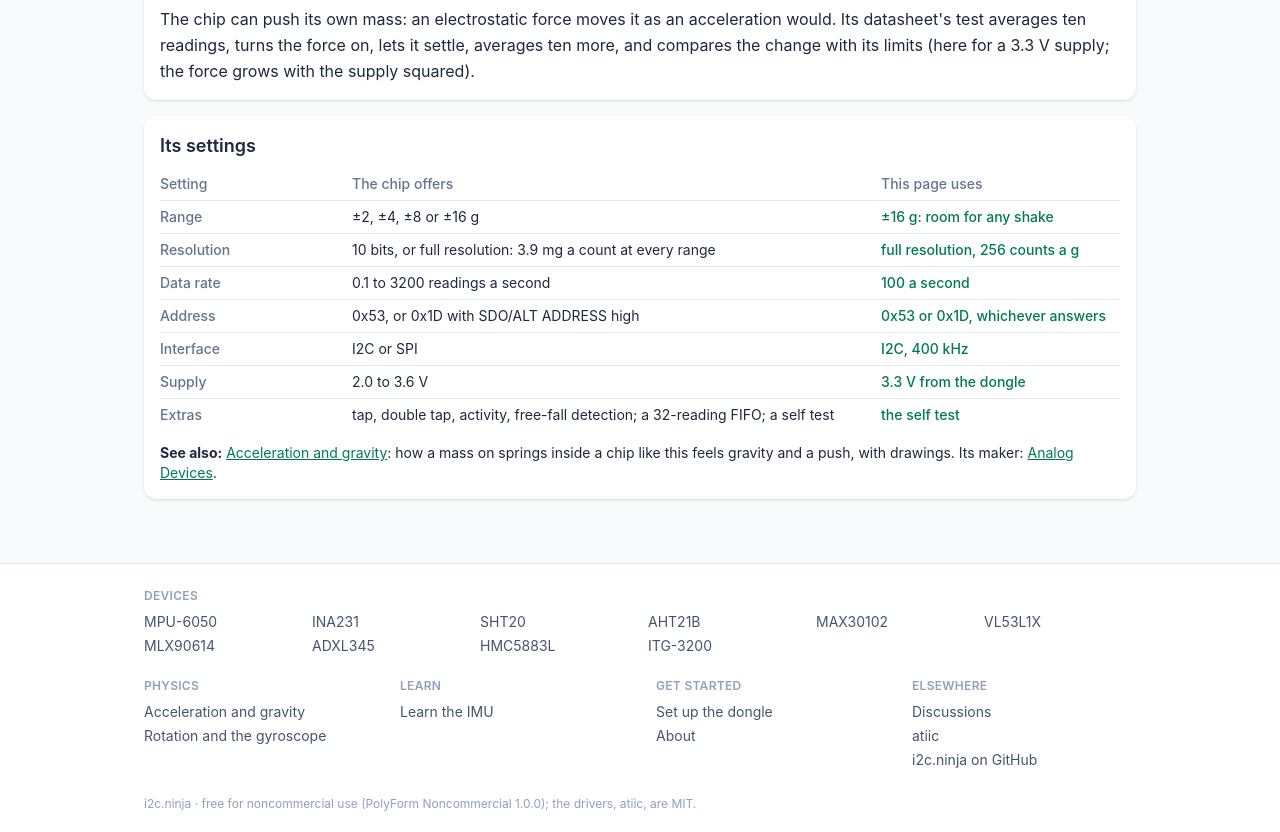
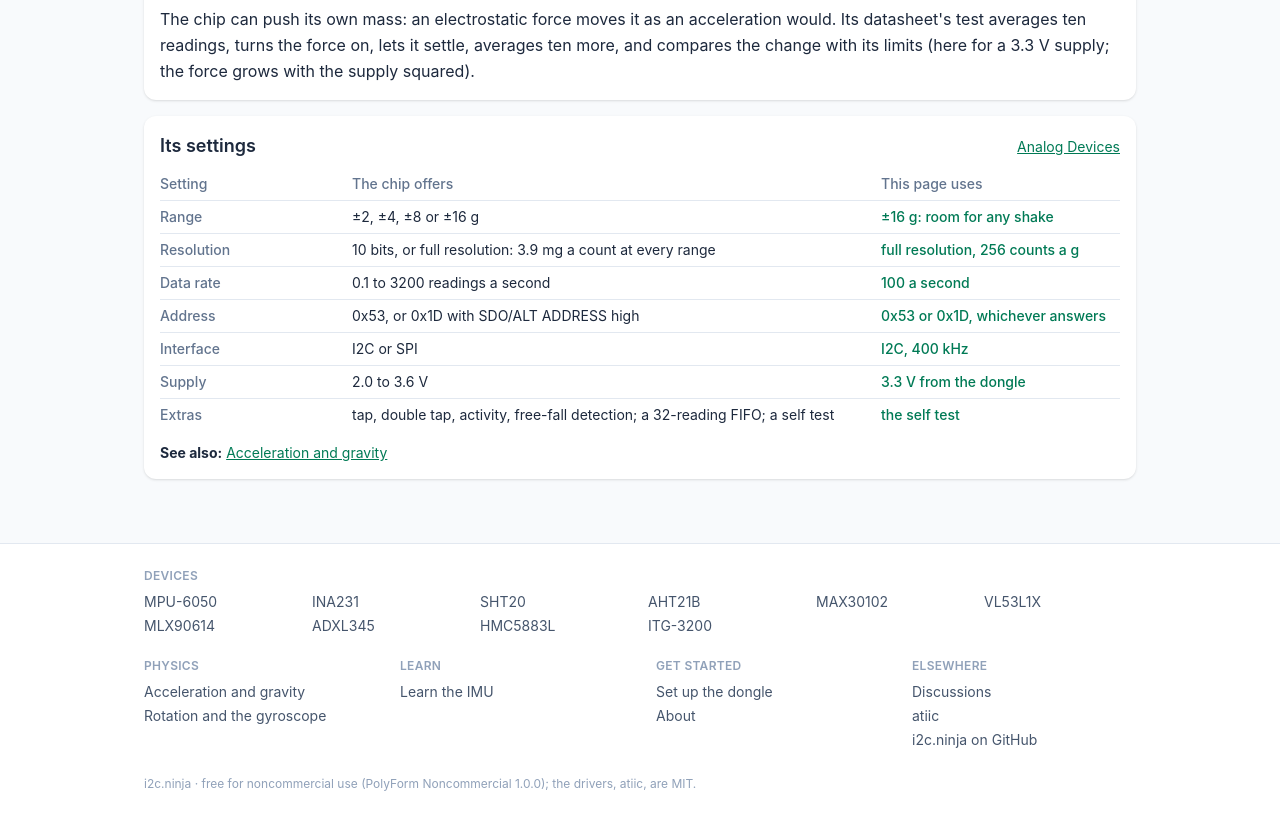
Before and after one commit to aguegu/i2c.ninja, a Vue app: page /adxl345 in a window 1280 px wide. Shown: the part 2200-3032 px from the top of the page. Built offline with nearby package versions, Linux system fonts and the light colour scheme.

Commit message:
ADXL345 page: the maker's link at the settings card's heading; See also just the physics page
Co-Authored-By: Claude Opus 5.5 <noreply@anthropic.com>

```diff
--- a/src/views/Adxl345View.vue
+++ b/src/views/Adxl345View.vue
@@ -89,10 +89,13 @@ const card = 'rounded-xl bg-white p-4 shadow-sm dark:bg-slate-800';
     </section>
 
     <section :class="[card, 'leading-relaxed']">
-      <h2 class="mb-2 text-lg font-semibold">Its settings</h2>
+      <div class="mb-2 flex flex-wrap items-baseline justify-between gap-x-4">
+        <h2 class="text-lg font-semibold">Its settings</h2>
+        <a href="https://www.analog.com" class="text-sm text-emerald-700 underline dark:text-emerald-400">Analog Devices</a>
+      </div>
       <SpecTable :rows="SPECS" />
       <p class="mt-3 text-sm">
-        <b>See also:</b> <RouterLink to="/physics/acceleration" class="text-emerald-700 underline dark:text-emerald-400">Acceleration and gravity</RouterLink>: how a mass on springs inside a chip like this feels gravity and a push, with drawings. Its maker: <a href="https://www.analog.com" class="text-emerald-700 underline dark:text-emerald-400">Analog Devices</a>.
+        <b>See also:</b> <RouterLink to="/physics/acceleration" class="text-emerald-700 underline dark:text-emerald-400">Acceleration and gravity</RouterLink>
       </p>
     </section>
   </main>
```
